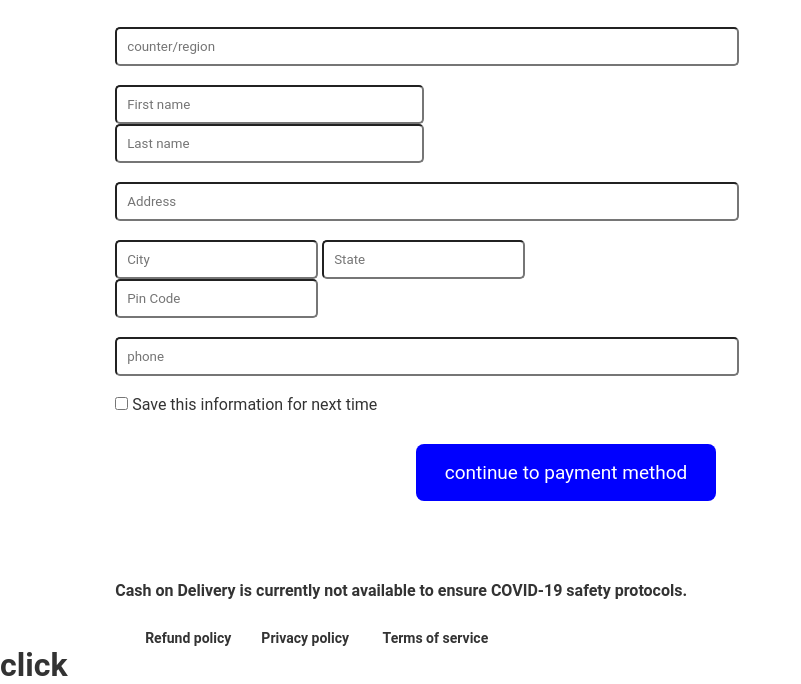
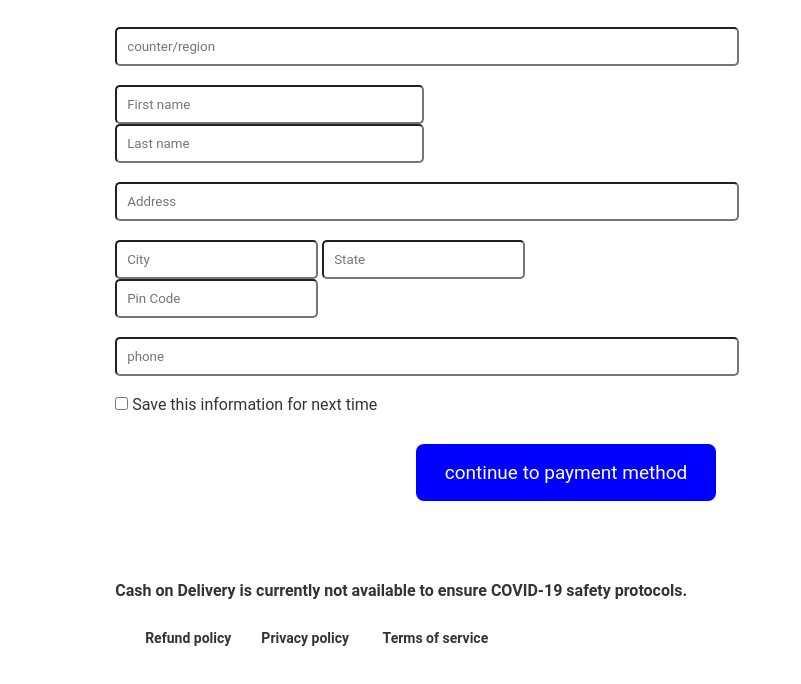
Before and after one commit to Sujeetsharma1997/headphonezone.in, a plain HTML site: page checkout.html in a window 1280 px wide. Shown: the part 603-1287 px from the top of the page, without its empty margins (0-801 px from the left). After the commit the page ends 1249 px from the top, so only its background shows below. Drawn offline with Linux system fonts and the light colour scheme.

Commit message:
Update checkout.html

```diff
--- a/checkout.html
+++ b/checkout.html
@@ -66,33 +66,11 @@
         </p>
       </div>
     </div>
-    <h1 onclick="addta()">click</h1>
+
   </body>
 </html>
 <script>
-  function addta() {
-    let data = [
-      {
-        image:
-          "https://cdn.shopify.com/s/files/1/0153/8863/products/jbl-tune-500bt-headphone-zone-4947698810943_400x.jpg?v=1579979286",
-        title: "JBL TUNE 500BT",
-        info: "wireless headphones",
-        price: 2999,
-        rating: "&star; &star; &star; &star; &star; ",
-      },
-      {
-        image:
-          "https://cdn.shopify.com/s/files/1/0153/8863/products/Headphone-Zone-JBL-Quantum-100-Black-01_400x.jpg?v=1620459914",
-        title: "JBL-QUANTUM 100",
-        info: "wireless gaming headset",
-        price: 1999,
-        retaing: "&star &star &star &star &star",
-      },
-    ];
 
-    localStorage.setItem("cart_data", JSON.stringify(data));
-    window.location.href = "cart.html";
-  }
   function paymentfun() {
     event.preventDefault();
     window.location.href = "payment.html";
```
